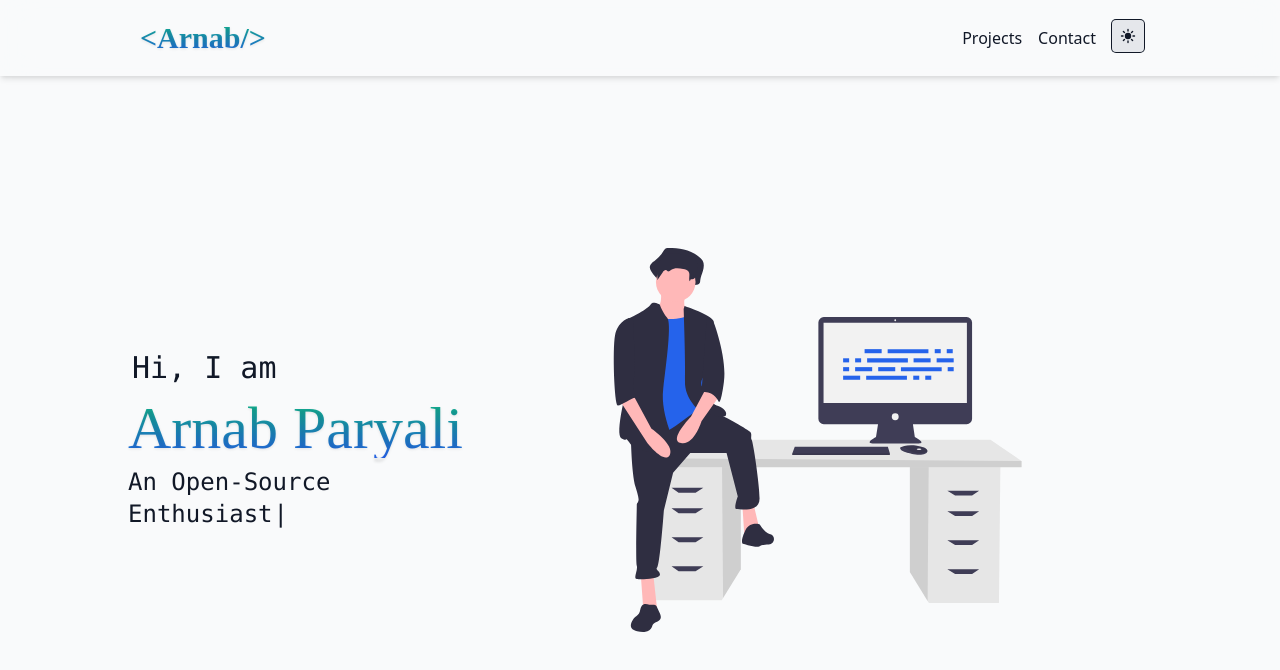
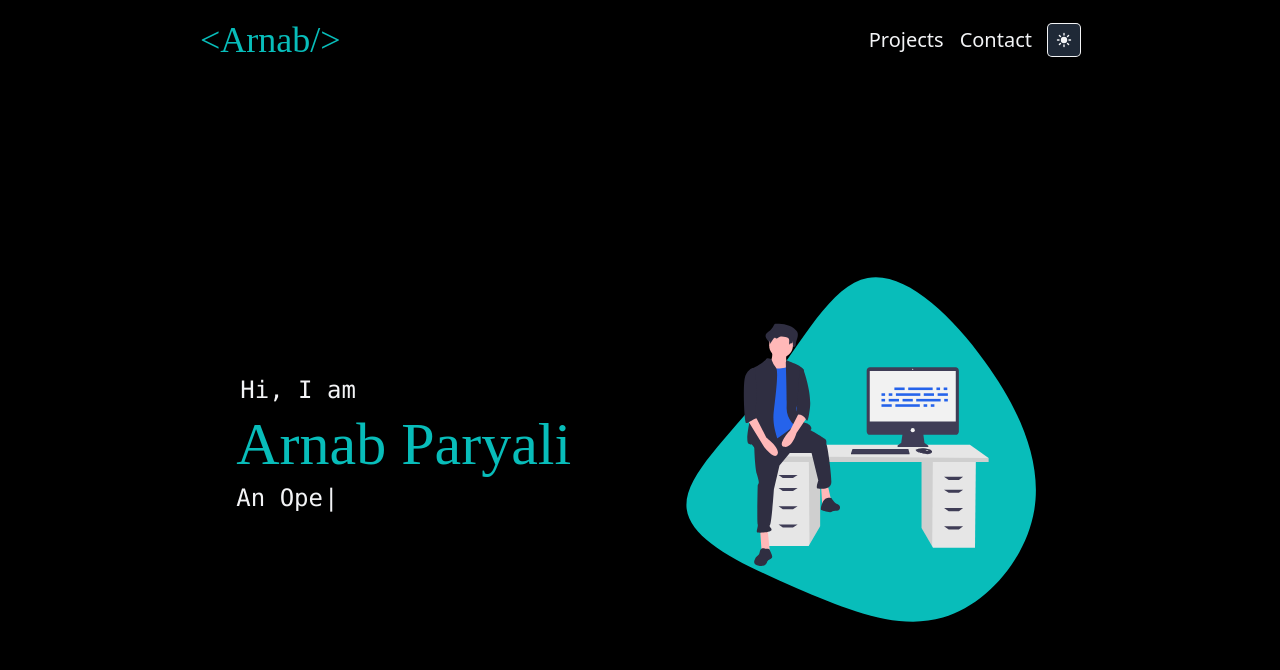
Before and after one commit to ArnabXD/arnabxd.github.io, a Next.js app: page / in a window 1280 px wide. Shown: the top 670 px of the page. Built offline with nearby package versions, Linux system fonts and the light colour scheme.

Commit message:
blah blah blah

```diff
--- a/comps/Header.tsx
+++ b/comps/Header.tsx
@@ -22,26 +22,26 @@
             </Head>
             <nav className="sticky top-0 bg-gray-50 dark:bg-black backdrop-filter backdrop-blur-lg bg-opacity-75 dark:bg-opacity-75 shadow-md">
                 <div className="relative">
-                    <div className="items-center md:flex justify-between px-4 py-5 md:px-8 lg:px-32">
+                    <div className="md:items-center md:flex justify-between px-4 py-5 md:px-8 lg:px-48 text-xl">
                         <Link href="/">
-                            <div className="ml-3 text-3xl font-semibold xd-title bg-clip-text text-transparent bg-gradient-to-b from-green-500 to-blue-600">{"<Arnab/>"}</div>
+                            <span className="text-4xl xd-title cursor-pointer ml-2">{"<Arnab/>"}</span>
                         </Link>
                         <div className={"flex " + (isNavOpen ? "" : "hidden md:block")}>
                             <ul className={"items-center md:flex md:mr-12"}>
                                 <Link href="/projects">
-                                    <li className={"mx-3 md:mx-2 my-1 md:my-auto cursor-pointer"}>Projects</li>
+                                    <li className={"transform transition duration-150 ease-in-out hover:text-primary mx-3 md:mx-2 my-1 md:my-auto cursor-pointer"}>Projects</li>
                                 </Link>
                                 <Link href="/contact">
-                                    <li className={"mx-3 md:mx-2 my-1 md:my-auto cursor-pointer"}>Contact</li>
+                                    <li className={"transform transition duration-150 ease-in-out hover:text-primary mx-3 md:mx-2 my-1 md:my-auto cursor-pointer"}>Contact</li>
                                 </Link>
                             </ul>
                         </div>
                     </div>
-                    <div className="flex items-center absolute top-5 right-5 md:right-8 lg:right-32">
-                        <button onClick={switchTheme} className={"focus:outline-none bg-gray-200 dark:bg-gray-800 rounded p-2 h-8 w-8 grid place-items-center mx-2 ring-1 ring-current ring-opacity-50"}>
+                    <div className="flex items-center absolute top-6 right-5 md:right-8 lg:right-48">
+                        <button onClick={switchTheme} className={"transform hover:text-primary focus:outline-none bg-gray-200 dark:bg-gray-800 rounded p-2 h-8 w-8 grid place-items-center mx-2 ring-1 ring-current ring-opacity-50"}>
                             <ToggleIcon />
                         </button>
-                        <button onClick={toggleNav} className={"focus:outline-none bg-gray-200 dark:bg-gray-800 rounded p-2 h-8 w-8 grid place-items-center ring-1 ring-current ring-opacity-50 md:hidden"}>
+                        <button onClick={toggleNav} className={"transform hover:text-primary focus:outline-none bg-gray-200 dark:bg-gray-800 rounded p-2 h-8 w-8 grid place-items-center ring-1 ring-current ring-opacity-50 md:hidden"}>
                             <MenuIcon />
                         </button>
                     </div>
--- a/comps/Layout.tsx
+++ b/comps/Layout.tsx
@@ -10,7 +10,7 @@
     return (
         <div>
             <Header title={title ? title : ''} />
-            <div className={"items-center px-4 md:px-8 lg:px-32"}>
+            <div className={"items-center px-4 md:px-8 lg:px-48"}>
                 {children}
             </div>
         </div>
--- a/comps/icons.tsx
+++ b/comps/icons.tsx
@@ -64,169 +64,202 @@
 
 
 export function DevSvg(props: SVGProps<SVGSVGElement>) {
-    return (
+    return(
         <svg
-            data-name="Layer 1"
+            id="prefix__b52d7e2d-d80f-4111-b6ed-d15502ee1edd"
             xmlns="http://www.w3.org/2000/svg"
-            width={711.188}
-            height={669.683}
-            viewBox="0 0 711.188 669.683"
+            x={0}
+            y={0}
+            viewBox="0 0 711.2 669.7"
+            xmlSpace="preserve"
             {...props}
         >
-            <title>{"feeling_proud"}</title>
+            <style>
+                {
+                    ".prefix__st1{fill:#e6e6e6}.prefix__st2{opacity:.1;enable-background:new}.prefix__st3{fill:#3f3d56}.prefix__st4{fill:#f2f2f2}.prefix__st5{fill:#2f2e41}.prefix__st6{fill:#ffb8b8}.prefix__st7{fill:#2563eb}"
+                }
+            </style>
             <path
-                fill="#e6e6e6"
-                d="M516.326 380.018v184.995l30.944 50.43 2.355 3.836h122.097l2.467-239.261H516.326z"
+                d="M601.1 181.5c63.9 87.8 106.9 184 92.2 274.9-15.1 90.9-87.4 176.1-169.4 200-82.5 23.9-174.3-13.3-270.5-54.5-96.2-41.7-196.5-87.4-204-146.8-7.5-59 77.6-132.1 146.3-220.8 68.7-89.1 120.6-193.8 188.9-206.7C453 14.7 537.7 93.7 601.1 181.5z"
+                fill="#08bdba"
             />
             <path
-                opacity={0.1}
-                d="M516.326 380.018v184.995l30.944 50.43 1.899-235.425h-32.843z"
+                className="prefix__st1"
+                d="M484.4 366.7v123.9l19.7 33.8 1.5 2.5h77.8l1.6-160.2z"
             />
             <path
-                fill="#e6e6e6"
-                d="M221.566 375.084V560.08l-30.944 50.43-2.355 3.835H66.17l-2.467-239.261h157.863z"
+                className="prefix__st2"
+                d="M484.4 366.7v123.9l19.7 33.8 1.2-157.7z"
             />
             <path
-                opacity={0.1}
-                d="M221.566 375.084V560.08l-30.944 50.43-1.899-235.426h32.843z"
+                className="prefix__st1"
+                d="M296.6 363.4v123.9L276.9 521l-1.5 2.6h-77.8L196 363.4z"
             />
             <path
-                fill="#e6e6e6"
-                d="M711.188 371.385v11.099H47.67v-16.033l61.665-32.066h547.588l54.265 37z"
+                className="prefix__st2"
+                d="M296.6 363.4v123.9L276.9 521l-1.2-157.6z"
             />
             <path
-                opacity={0.1}
-                d="M711.188 371.385v11.099H47.67v-16.033l663.518 4.934z"
+                className="prefix__st1"
+                d="M608.6 360.9v7.4H185.8v-10.7l39.3-21.5H574z"
+            />
+            <path className="prefix__st2" d="M608.6 360.9v7.4H185.8v-10.7z" />
+            <path
+                className="prefix__st3"
+                d="M246.3 398h-18.9l-7.8-5.7h35.3zM246.3 422h-18.9l-7.8-5.8h35.3zM246.3 455.9h-18.9l-7.8-5.8h35.3zM246.3 489.7h-18.9l-7.8-5.7h35.3zM534.7 401.4h18.9l7.8-5.8H526zM534.7 425.3h18.9l7.8-5.8H526zM534.7 459.2h18.9l7.8-5.8H526zM534.7 493h18.9l7.8-5.7H526zM547.5 192.8H388.8c-3.3 0-6 2.8-6 6.3v112.4c0 3.5 2.7 6.3 6 6.3H449l-2.3 15.2s-12.9 7.2-3.8 7.4c9.1.2 51.8 0 51.8 0s8.3 0-4.8-7.6l-2.1-14.9h59.7c3.3 0 6-2.8 6-6.3V199.1c0-3.5-2.6-6.3-6-6.3z"
+            />
+            <path className="prefix__st4" d="M388.5 199.5h159.3v93.7H388.5z" />
+            <ellipse className="prefix__st4" cx={468.1} cy={196.5} rx={1} ry={1.1} />
+            <ellipse className="prefix__st4" cx={468.1} cy={309.3} rx={3.8} ry={4} />
+            <path
+                className="prefix__st3"
+                d="M462.2 351.9v2.1H353.7v-1.7l.1-.4 2.7-7.7H460zM503.9 349.8c-.2.9-.9 1.8-2.6 2.7-6 3.2-18.3-.8-18.3-.8s-9.5-1.7-9.5-6.1c.3-.2.5-.4.8-.5 2.5-1.4 11-4.9 25.9.1 1.1.4 2.1 1 2.8 2 .7.6 1.1 1.6.9 2.6z"
             />
             <path
-                fill="#3f3d56"
-                d="M142.635 426.883h-29.6l-12.333-8.633h55.499l-13.566 8.633zM142.635 462.649h-29.6l-12.333-8.633h55.499l-13.566 8.633zM142.635 513.215h-29.6l-12.333-8.634h55.499l-13.566 8.634zM142.635 563.78h-29.6l-12.333-8.633h55.499l-13.566 8.633zM595.257 431.816h29.6l12.333-8.633h-55.499l13.566 8.633zM595.257 467.582h29.6l12.333-8.633h-55.499l13.566 8.633zM595.257 518.148h29.6l12.333-8.633h-55.499l13.566 8.633zM595.257 568.713h29.6l12.333-8.633h-55.499l13.566 8.633zM615.414 120.456H366.228a9.423 9.423 0 00-9.423 9.424v167.858a9.423 9.423 0 009.423 9.424h94.593l-3.544 22.626s-20.252 10.76-6.012 11.076 81.328 0 81.328 0 12.974 0-7.595-11.392l-3.334-22.31h93.75a9.423 9.423 0 009.424-9.424V129.88a9.423 9.423 0 00-9.424-9.424z"
+                className="prefix__st2"
+                d="M503.9 349.8c-7.4 3-14 3.2-20.8-1.7-2.6-2-5.7-3.1-8.8-3.1 2.5-1.4 11-4.9 25.9.1 1.1.4 2.1 1 2.8 2 .7.7 1.1 1.7.9 2.7z"
             />
-            <path fill="#f2f2f2" d="M365.823 130.424h249.996v139.871H365.823z" />
-            <circle cx={490.821} cy={125.994} r={1.582} fill="#f2f2f2" />
-            <circle cx={490.821} cy={294.346} r={6.013} fill="#f2f2f2" />
+            <ellipse
+                className="prefix__st4"
+                cx={494.6}
+                cy={347.2}
+                rx={2.6}
+                ry={0.8}
+            />
+            <path className="prefix__st2" d="M462.2 351.9v2.1H353.7v-1.7l.1-.4z" />
             <path
-                fill="#3f3d56"
-                d="M481.452 357.952v3.165h-170.25v-2.532l.234-.633 4.196-11.392h162.339l3.481 11.392zM546.97 354.854c-.31 1.326-1.481 2.725-4.127 4.047-9.493 4.747-28.797-1.265-28.797-1.265s-14.873-2.532-14.873-9.177a11.866 11.866 0 011.304-.776c3.991-2.111 17.225-7.322 40.69.22a9.786 9.786 0 014.46 2.924 4.667 4.667 0 011.343 4.027z"
+                className="prefix__st5"
+                d="M215.7 112.1c-1.1-.1-2.2.2-3.2.7-.9.7-1.5 1.9-2.1 3-2.3 4.3-5.4 8-9.2 10.9-2.7 2.1-6.2 4.7-5.7 8.6.2 1.3.7 2.5 1.3 3.6 2.5 5.3 9.4 9.5 8.7 15.6 2.5-4.4-.8-6.6 1.7-11 1.2-2.1 3.3-4.5 5.1-3.2.6.4 1 1.2 1.6 1.6 1.5.9 3.1-.8 4.4-2.1 4.6-4.3 11.1-3.2 16.8-1.8 2.7.6 5.6 1.5 7.2 4.2 2.1 3.5-2 7.4-3 11.4-.3 1.2.4 2.4 1.5 2.7.2.1.5.1.7.1 1.7-.2 3.7-.3 3.8-1.1 2.1.1 4.8-.2 5.7-2.5.3-.9.4-1.9.4-2.9.3-4 1.9-7.6 3-11.3s1.5-8.2-.3-11.5c-.6-1.1-1.4-2.1-2.3-3-10-10.3-23.3-12-36.1-12z"
             />
             <path
-                d="M546.97 354.854c-11.62 4.452-21.978 4.785-32.607-2.598a23.343 23.343 0 00-13.886-4.573c3.991-2.111 17.225-7.322 40.69.22a9.786 9.786 0 014.46 2.924 4.667 4.667 0 011.343 4.027z"
-                opacity={0.1}
-            />
-            <ellipse cx={532.4} cy={350.99} rx={4.114} ry={1.266} fill="#f2f2f2" />
-            <path
-                opacity={0.1}
-                d="M481.452 357.952v3.165h-170.25v-2.532l.234-.633h170.016z"
+                className="prefix__st6"
+                d="M207.7 162.3s2.2 19.3-5.9 20.8 7.3 27.8 7.3 27.8l36.7 4.6-8.8-30.8s-5.9-2.3-2.2-17.7-27.1-4.7-27.1-4.7zM185.4 493.5l2.9 42.4h15.4l-4.4-42.4zM298.3 413.3l2.2 35.4 16.9-7.7-6.6-29.3z"
             />
             <path
-                d="M94.661 0a8.554 8.554 0 00-4.96 1.108c-1.477 1.011-2.407 2.782-3.357 4.43A52.986 52.986 0 0171.91 21.843c-4.289 3.142-9.742 7.06-9.008 12.852a17.372 17.372 0 002.09 5.426c3.957 7.987 14.754 14.159 13.692 23.273 3.931-6.581-1.327-9.835 2.604-16.416 1.872-3.134 5.124-6.672 7.95-4.704.947.66 1.569 1.841 2.554 2.42 2.351 1.38 4.853-1.258 6.934-3.127 7.177-6.442 17.383-4.755 26.314-2.747 4.216.948 8.847 2.19 11.34 6.22 3.276 5.299-3.114 11.02-4.729 17.011a3.264 3.264 0 003.503 4.062c2.68-.264 5.854-.48 6.013-1.657 3.372.12 7.503-.262 8.947-3.772a14.762 14.762 0 00.693-4.293c.53-5.898 3.033-11.278 4.691-16.89s2.38-12.19-.419-17.167a19.864 19.864 0 00-3.666-4.456C135.533 2.512 114.657-.022 94.661 0z"
-                fill="#2f2e41"
+                className="prefix__st5"
+                d="M174.4 331.5s.7 44.7 5.1 59.4 3.7 15.4 2.9 17.7c-.7 2.3-1.5.8-1.5 4.6s-1.5 64.8 0 70.2-4.4 14.7 0 15.4 24.9 0 25.7-4.6c.7-4.6-5.9-6.2-2.9-9.3s7.3-66.3 7.3-66.3l10.3-44 19.1-23.1h40.3l12.5 50.9s-5.1 14.7-1.5 14.7c3.7 0 25.7 4.6 25.7-12.3 0-17-7.3-67.1-8.8-68.6-1.5-1.5.7-6.9-1.5-9.3-2.2-2.3-27.9-18.5-37.4-21.6s-22.9-6.8-22.9-6.8l-72.4 33zM317.4 434.9s-11-3.9-16.1 7.7c-5.1 11.6-2.9 14.7-2.9 14.7s16.9 6.2 19.8 3.1c1.3-1.3 5.3-1.8 9.5-1.9 6.4-.1 8-9.6 2-11.8-.2-.1-.4-.1-.5-.2-5.9-1.6-11.8-11.6-11.8-11.6z"
+            />
+            <ellipse
+                className="prefix__st6"
+                cx={224.2}
+                cy={151.9}
+                rx={22}
+                ry={23.1}
             />
             <path
-                d="M82.138 74.905s3.453 28.779-9.21 31.08 11.512 41.442 11.512 41.442l57.557 6.907-13.814-46.046s-9.209-3.453-3.453-26.476-42.592-6.907-42.592-6.907zM47.028 569.318l4.605 63.313h24.173L68.9 569.318H47.028zM224.303 449.6l3.453 52.952 26.477-11.511-10.361-43.743-19.569 2.302z"
-                fill="#ffb8b8"
+                className="prefix__st7"
+                d="M195.6 192.7s35.9 7.7 44.7-4.6 12.5 34.7 12.5 34.7l4.4 49.3-6.6 27s-34.5 29.3-45.5 31.6c-11 2.3-27.9 3.9-27.9 3.9s5.1-85.6 5.1-87.1 13.3-54.8 13.3-54.8z"
             />
             <path
-                d="M29.761 327.58s1.151 66.766 8.058 88.637 5.756 23.023 4.605 26.476-2.303 1.151-2.303 6.907-2.302 96.695 0 104.753-6.907 21.872 0 23.023 39.139 0 40.29-6.907-9.209-9.209-4.604-13.813 11.51-98.998 11.51-98.998l16.117-65.615 29.93-34.534h63.312l19.57 75.975s-8.059 21.872-2.303 21.872 40.29 6.907 40.29-18.418-11.512-100.15-13.814-102.452 1.151-10.36-2.302-13.813-43.743-27.627-58.708-32.232-35.958-10.085-35.958-10.085zM254.233 481.832s-17.267-5.756-25.325 11.511-4.605 21.872-4.605 21.872 26.476 9.209 31.08 4.604c2.004-2.003 8.365-2.699 14.913-2.846 9.973-.224 12.627-14.333 3.208-17.619q-.422-.147-.853-.255c-9.21-2.302-18.418-17.267-18.418-17.267z"
-                fill="#2f2e41"
-            />
-            <circle cx={108.038} cy={59.365} r={34.534} fill="#ffb8b8" />
-            <path
-                d="M63.144 120.375s56.406 11.511 70.22-6.907 19.569 51.801 19.569 51.801l6.906 73.673-10.36 40.29s-54.103 43.743-71.37 47.196-43.743 5.756-43.743 5.756 8.058-127.776 8.058-130.078 20.72-81.73 20.72-81.73z"
-                fill="#2563eb"
+                className="prefix__st5"
+                d="M206.6 178.3s-8-4.8-10.2-.2c-2.2 4.6-22.7 16.2-24.9 16.2-2.2 0 4.4 64 1.5 71.7s-16.9 64-8.8 68.6c8.1 4.6 2.2-4.6 10.3 6.9 8.1 11.6 47.7 11.6 49.9 6.9 2.2-4.6-17.6-39.3-13.9-71.7 3.7-32.4 9.5-77.1 4.4-83.3-5.3-6.1-8.3-15.1-8.3-15.1zM233 183.5l1-3.7s30.5 10.6 32 17.6c1.5 6.9.7 55.5-4.4 59.4-5.1 3.9-12.5 10-7.3 19.3 5.1 9.3 11 19.3 15.4 20s12.5 6.2 10.3 11.6c-2.2 5.4-28.6-4.6-28.6-4.6s-17.6-13.9-16.9-35.5c.7-21.7-1.5-84.1-1.5-84.1z"
             />
             <path
-                d="M80.298 98.786s-12.55-7.19-16.003-.283-35.685 24.174-39.139 24.174 6.907 95.545 2.303 107.056S.983 325.277 13.645 332.184s3.453-6.907 16.116 10.36 74.824 17.267 78.277 10.36-27.627-58.707-21.871-107.055 14.964-115.114 6.906-124.323-12.775-22.74-12.775-22.74zM121.852 106.561l1.603-5.518s47.896 15.879 50.198 26.239 1.151 82.882-6.907 88.637-19.57 14.965-11.511 28.779 17.267 28.778 24.174 29.93 19.57 9.208 16.116 17.266-44.895-6.906-44.895-6.906-27.627-20.72-26.476-52.953-2.302-125.474-2.302-125.474z"
-                fill="#2f2e41"
+                className="prefix__st6"
+                d="M258.7 274.5l-17.6 34.7s-25.7 27.8-11 30.8 22.7-25.4 22.7-25.4l19.1-28.5-13.2-11.6z"
             />
             <path
-                d="M162.142 242.396l-27.628 51.8s-40.29 41.442-17.267 46.046 35.686-37.987 35.686-37.987l29.93-42.592z"
-                fill="#ffb8b8"
+                className="prefix__st5"
+                d="M216.8 118.2c-.9-.1-1.8.1-2.6.5-.7.6-1.3 1.3-1.7 2.1-2 3.1-4.5 5.7-7.5 7.7-2.2 1.5-5.1 3.3-4.7 6.1.2.9.6 1.8 1.1 2.6 2.1 3.8 2.9 8.2 2.3 12.6l6.1-9.3c1-1.5 2.7-3.2 4.1-2.2.5.3.8.9 1.3 1.1 1.2.7 2.5-.6 3.6-1.5 3.7-3.1 9-2.3 13.6-1.3 2.2.4 4.6 1 5.9 2.9 2.1 3.2-.1 7.8 1.2 11.4.7-.5 1.2-1.3 1.3-2.2 1.7.1 3.9-.1 4.6-1.8.2-.7.3-1.3.4-2 .3-2.8 1.6-5.3 2.4-8 .9-2.7 1.2-5.8-.2-8.1-.5-.8-1.2-1.5-1.9-2.1-8.1-7.4-18.9-8.6-29.3-8.5zM258.7 194.3l6.8 1.9s15.9 42.8 12.2 72.1-5.9 23.1-5.9 23.1-5.9-13.9-19.1-10.8l6-86.3zM186.4 530.3c-1.8 2.5-1.4 6.1-3 8.8-1.4 2.3-3.9 3.5-5.6 5.6-.5.7-1 1.4-1.4 2.2-1.6 2.8-2.9 6.3-1.3 9.1 1.2 2.2 3.9 3.1 6.3 3.7 3 .8 6.2 1.4 9.3.8 3.1-.6 6.1-2.6 7.2-5.6.2-.8.5-1.5.8-2.3 1.7-3.5 6.9-3.5 8.6-6.9 1.2-2.4.1-5.3-1-7.8l-3.4-7.5c-1.1-2.5-5.6-1.1-8-1.7-3.1-.7-6.3-1.6-8.5 1.6z"
             />
             <path
-                d="M96.344 9.036a7.838 7.838 0 00-4.039.783 9.413 9.413 0 00-2.732 3.131 39.773 39.773 0 01-11.75 11.524c-3.491 2.22-7.93 4.99-7.333 9.084a11.36 11.36 0 001.702 3.835 30.163 30.163 0 013.665 18.8l9.6-13.953c1.524-2.216 4.172-4.716 6.473-3.325.77.466 1.276 1.301 2.078 1.71 1.914.975 3.95-.89 5.644-2.21 5.843-4.553 14.15-3.36 21.421-1.942 3.432.67 7.202 1.549 9.231 4.397 3.372 4.733-.149 11.572 1.819 17.04a5.023 5.023 0 002.078-3.317c2.745.085 6.108-.185 7.284-2.666a9.188 9.188 0 00.563-3.035c.432-4.168 2.47-7.97 3.82-11.937s1.936-8.617-.342-12.134a14.681 14.681 0 00-2.984-3.149C129.616 10.811 112.62 9.02 96.344 9.036zM162.142 122.677l10.725 2.847s24.96 63.92 19.204 107.662-9.209 34.535-9.209 34.535-9.209-20.72-29.93-16.116zM48.623 624.263c-2.776 3.773-2.22 9.165-4.678 13.151-2.132 3.455-6.149 5.267-8.815 8.329a22.326 22.326 0 00-2.266 3.26c-2.473 4.142-4.483 9.451-2.048 13.616 1.96 3.35 6.078 4.66 9.855 5.552 4.775 1.128 9.735 2.03 14.564 1.169s9.549-3.82 11.27-8.413a32.5 32.5 0 011.206-3.4c2.617-5.153 10.827-5.209 13.506-10.33 1.875-3.584.151-7.917-1.571-11.576l-5.261-11.177c-1.746-3.71-8.824-1.576-12.514-2.465-4.812-1.16-9.786-2.436-13.248 2.284z"
-                fill="#2f2e41"
+                className="prefix__st6"
+                d="M161.9 289.9l30.8 50.1s19.1 25.4 24.9 13.9c5.9-11.6-20.5-30.8-20.5-30.8l-19.8-38.6-15.4 5.4z"
             />
             <path
-                d="M10.192 265.418l48.347 74.824s29.93 37.988 39.139 20.72-32.232-46.045-32.232-46.045l-31.08-57.557z"
-                fill="#ffb8b8"
+                className="prefix__st5"
+                d="M177.3 195.8l-5.9-1.5s-11.7 3.9-14.7 20-.7 81 2.9 81.7c3.7.8 18.1-11.3 20.4-8.7 2.3 2.6-5-10.6-2.8-17.5 2.3-6.9.1-74 .1-74z"
             />
-            <path
-                d="M34.366 124.98l-9.21-2.303s-18.418 5.756-23.022 29.93-1.151 120.87 4.604 122.02 28.428-16.836 32.057-13.023-7.883-15.755-4.43-26.115 0-110.51 0-110.51z"
-                fill="#2f2e41"
-            />
-            <g data-name="Group 13" fill="#2563eb">
+            <g id="prefix__f3c2397c-d780-4cc6-97d8-1503d8277a2c">
                 <path
-                    data-name="Rectangle 55"
-                    d="M437.407 176.363h29.752v7.163h-29.752z"
+                    id="prefix__ad41612f-86f7-46b2-a964-3a5da7bcf3cf"
+                    className="prefix__st7"
+                    d="M434.1 230.2h19v4.8h-19z"
                 />
                 <path
-                    data-name="Rectangle 56"
-                    d="M559.722 176.363h10.468v7.163h-10.468z"
+                    id="prefix__b9a0b375-cc2a-4c59-8850-661af54e4f62"
+                    className="prefix__st7"
+                    d="M512 230.2h6.7v4.8H512z"
                 />
                 <path
-                    data-name="Rectangle 57"
-                    d="M580.659 176.363h10.468v7.163h-10.468z"
+                    id="prefix__e174c2ab-9bc5-41ec-b37c-b06fbf8a9878"
+                    className="prefix__st7"
+                    d="M525.4 230.2h6.7v4.8h-6.7z"
                 />
                 <path
-                    data-name="Rectangle 58"
-                    d="M477.628 176.363h71.075v7.163h-71.075z"
+                    id="prefix__ba2479ac-4c7d-43b4-a028-73b1e20e4002"
+                    className="prefix__st7"
+                    d="M459.7 230.2H505v4.8h-45.3z"
                 />
                 <path
-                    data-name="Rectangle 59"
-                    d="M399.941 222.644h29.752v7.163h-29.752z"
+                    id="prefix__ac60ef86-00f2-480b-8171-28b6fdfc1958"
+                    className="prefix__st7"
+                    d="M410.2 261.2h19v4.8h-19z"
                 />
                 <path
-                    data-name="Rectangle 60"
-                    d="M522.256 222.644h10.468v7.163h-10.468z"
+                    id="prefix__b3d8298d-cd65-487a-8b19-4cee946356e7"
+                    className="prefix__st7"
+                    d="M488.2 261.2h6.7v4.8h-6.7z"
                 />
                 <path
-                    data-name="Rectangle 61"
-                    d="M543.193 222.644h10.468v7.163h-10.468z"
+                    id="prefix__ed27f15f-f0c4-4569-8330-a6688f8e356c"
+                    className="prefix__st7"
+                    d="M501.5 261.2h6.7v4.8h-6.7z"
                 />
                 <path
-                    data-name="Rectangle 62"
-                    d="M440.162 222.644h71.075v7.163h-71.075z"
+                    id="prefix__f685c005-adaf-4d60-acda-005b037d82a6"
+                    className="prefix__st7"
+                    d="M435.9 261.2h45.3v4.8h-45.3z"
                 />
                 <path
-                    data-name="Rectangle 63"
-                    d="M522.807 192.341h29.752v7.163h-29.752z"
+                    id="prefix__eca7c7fc-83f8-48ca-a588-6606db47af3f"
+                    className="prefix__st7"
+                    d="M488.5 240.9h19v4.8h-19z"
                 />
                 <path
-                    data-name="Rectangle 64"
-                    d="M563.028 192.341h29.752v7.163h-29.752z"
+                    id="prefix__a71b5b2f-f8b9-481d-a301-5e3357e5fe42"
+                    className="prefix__st7"
+                    d="M514.2 240.9h19v4.8h-19z"
                 />
                 <path
-                    data-name="Rectangle 66"
-                    d="M399.941 192.341h10.468v7.163h-10.468z"
+                    id="prefix__abb3a25a-f854-41fc-8391-e6ad9fbe2417"
+                    className="prefix__st7"
+                    d="M410.2 240.9h6.7v4.8h-6.7z"
                 />
                 <path
-                    data-name="Rectangle 67"
-                    d="M420.878 192.341h10.468v7.163h-10.468z"
+                    id="prefix__add2b425-b775-4eb5-9c25-8c4c14f957c9"
+                    className="prefix__st7"
+                    d="M423.6 240.9h6.7v4.8h-6.7z"
                 />
                 <path
-                    data-name="Rectangle 68"
-                    d="M441.815 192.341h71.075v7.163h-71.075z"
+                    id="prefix__b7159612-3b84-4b0b-a885-612eaab04c06"
+                    className="prefix__st7"
+                    d="M436.9 240.9h45.3v4.8h-45.3z"
                 />
                 <path
-                    data-name="Rectangle 69"
-                    d="M461.099 207.768h29.752v7.163h-29.752z"
+                    id="prefix__edfc7301-4de5-47dc-80e2-1ae2da982d6d"
+                    className="prefix__st7"
+                    d="M449.2 251.3h19v4.8h-19z"
                 />
                 <path
-                    data-name="Rectangle 70"
-                    d="M420.878 207.768h29.752v7.163h-29.752z"
+                    id="prefix__e1009f91-6275-4375-80fa-0d778e331fdc"
+                    className="prefix__st7"
+                    d="M423.6 251.3h19v4.8h-19z"
                 />
                 <path
-                    data-name="Rectangle 71"
-                    d="M399.941 207.768h10.468v7.163h-10.468z"
+                    id="prefix__a060fb9f-1f1a-4862-9a69-16dd49199e18"
+                    className="prefix__st7"
+                    d="M410.2 251.3h6.7v4.8h-6.7z"
                 />
                 <path
-                    data-name="Rectangle 73"
-                    d="M582.312 207.768h10.468v7.163h-10.468z"
+                    id="prefix__b6754d5f-104f-449c-b9a9-cf9ac82bf5fe"
+                    className="prefix__st7"
+                    d="M526.4 251.3h6.7v4.8h-6.7z"
                 />
                 <path
-                    data-name="Rectangle 74"
-                    d="M500.768 207.768h71.075v7.163h-71.075z"
+                    id="prefix__e6ed1ccd-2cfd-450f-a339-07df3a1ee6bb"
+                    className="prefix__st7"
+                    d="M474.5 251.3h45.3v4.8h-45.3z"
                 />
             </g>
         </svg>
--- a/pages/_app.tsx
+++ b/pages/_app.tsx
@@ -4,7 +4,7 @@
 
 function MyApp({ Component, pageProps }: AppProps) {
   return (
-    <ThemeProvider attribute="class">
+    <ThemeProvider attribute="class" defaultTheme="dark">
       <Component {...pageProps} />
     </ThemeProvider>
   )
--- a/pages/index.tsx
+++ b/pages/index.tsx
@@ -7,25 +7,23 @@
 
 	return (
 		<Layout>
-			<div className="xd-content flex items-center justify-around mx-4 md:mx-auto">
-				<div>
-					<div className="text-2xl md:text-3xl font-mono pl-1">Hi, I am</div>
-					<div className="text-5xl md:text-6xl bg-clip-text text-transparent bg-gradient-to-b from-green-500 to-blue-600 xd-title mt-3 mb-2">Arnab Paryali</div>
-					<div className="text-lg md:text-2xl font-mono">
+			<div className="xd-content flex flex-col md:flex-row items-center justify-around md:mx-auto">
+			<DevSvg className="h-72 w-72 md:h-96 md:w-96 md:order-last" />
+				<div className="text-left mb-24 md:mb-0">
+					<div className="text-md md:text-2xl font-mono pl-1">Hi, I am</div>
+					<div className="text-5xl md:text-6xl xd-title my-2">Arnab Paryali</div>
+					<div className="text-md md:text-2xl font-mono">
 						<Typewriter
 							onInit={() => console.log("Typing Started")}
 							options={{
-								strings: [
-									"A Developer", "An Open-Source Enthusiast", "I like Node.js & Python"
-								],
+								strings: ["A Developer", "An Open-Source Enthusiast", "I like Node.js & Python"],
 								autoStart: true,
-								loop: true,
-								delay: 50,
+								loop: true
 							}}
 						/>
 					</div>
+					{/* <button className="transition bg-secondary focus:outline-none hover:bg-green-500 my-2 px-5 py-1 rounded-full italic">Contact Me</button> */}
 				</div>
-				<DevSvg className="hidden md:block h-96"/>
 			</div>
 		</Layout>
 	)
--- a/styles/globals.css
+++ b/styles/globals.css
@@ -1,11 +1,16 @@
+:root {
+    --color-primary: #08bdba;
+    --color-secondary: #ef233c;
+    /* ... */
+}
+
 @tailwind base;
 @tailwind components;
 @tailwind utilities;
-
-@import url('https://fonts.googleapis.com/css2?family=Kalam:wght@700&display=swap');
-
+@import url('https://fonts.googleapis.com/css2?family=Kaushan+Script&display=swap');
 .xd-title {
-    font-family: 'Kalam', cursive;
+    font-family: 'Kaushan Script', cursive;
+    color: #08bdba;
     text-shadow: 0 1px 3px rgba(0, 0, 0, 0.1);
 }
 
--- a/tailwind.config.js
+++ b/tailwind.config.js
@@ -2,7 +2,12 @@
   purge: ['./pages/**/*.{js,ts,jsx,tsx}', './comps/**/*.{js,ts,jsx,tsx}'],
   darkMode: 'class', // or 'media' or 'class'
   theme: {
-    extend: {},
+    extend: {
+      colors: {
+        primary: 'var(--color-primary)',
+        secondary: 'var(--color-secondary)',
+      }
+    },
   },
   variants: {
     extend: {},
```
